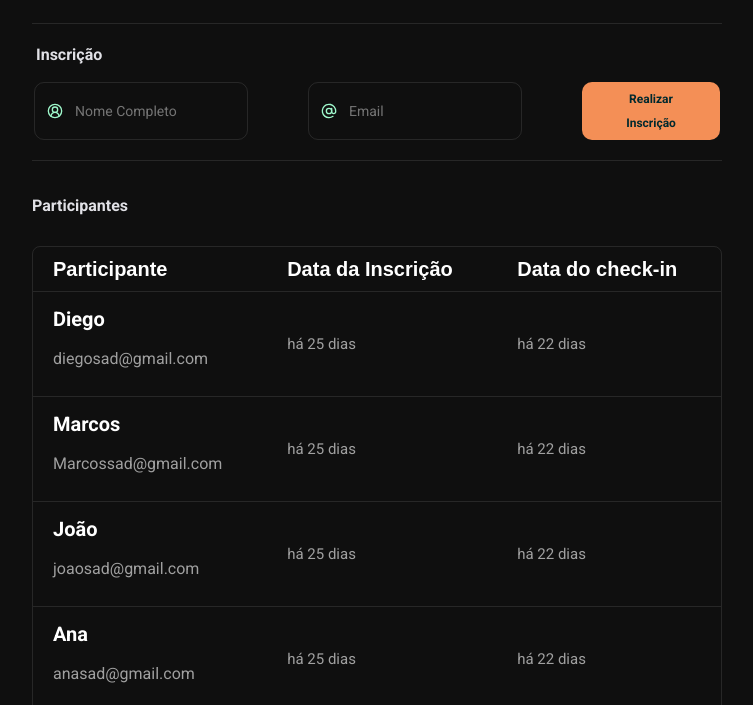
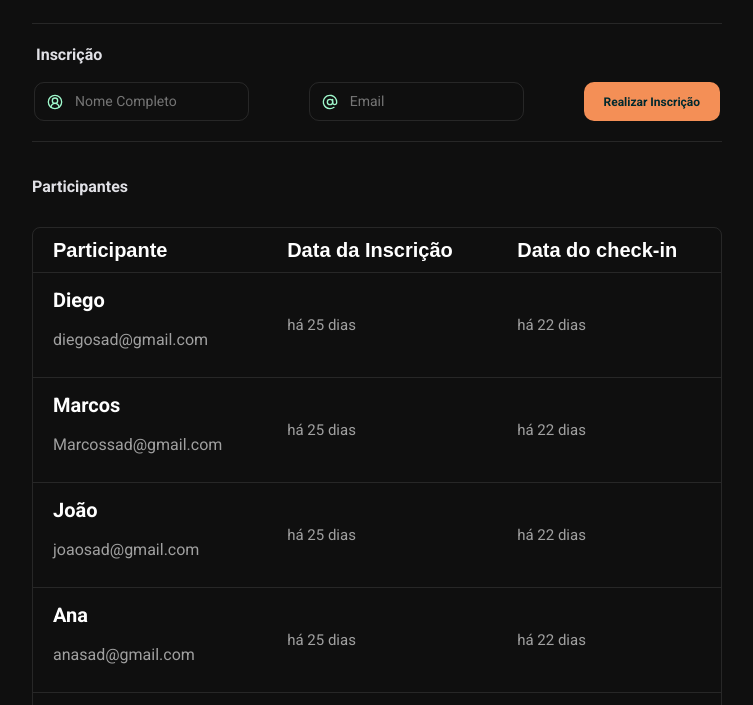
Before and after one commit to Marcosskai/nlw-unite, a plain HTML site: page index.html in a window 1280 px wide. Shown: the part 79-784 px from the top of the page, without its empty margins (263-1016 px from the left). Drawn offline with nearby package versions, Linux system fonts and the light colour scheme.

Commit message:
button padding alteração tamanho

```diff
--- a/index.css
+++ b/index.css
@@ -73,7 +73,7 @@
     border: 0;
     background: #f48f56;
     border-radius: 10px;
-    padding: 5px 25px;
+    padding: 5px 20px;
 
     font: 622 12px/24px 'Roboto', sans-serif;
     color: #00292e;
```
